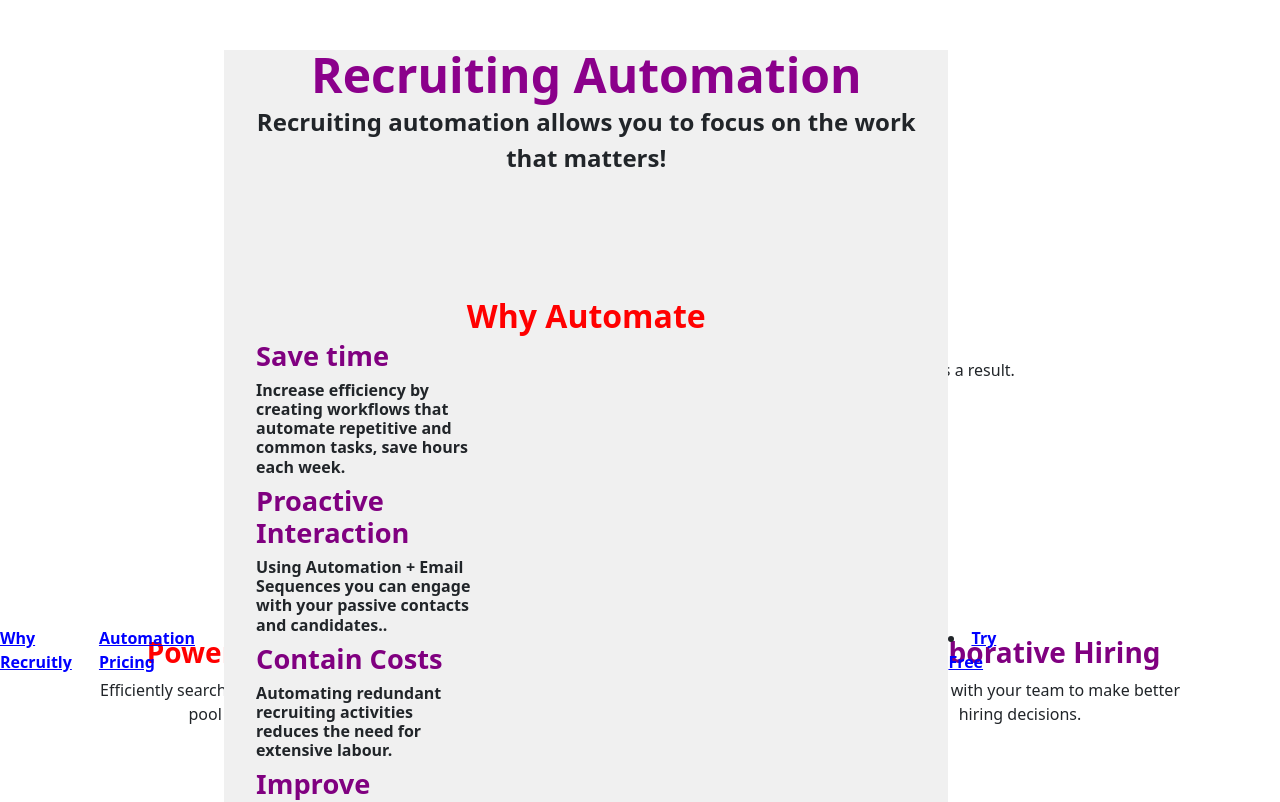
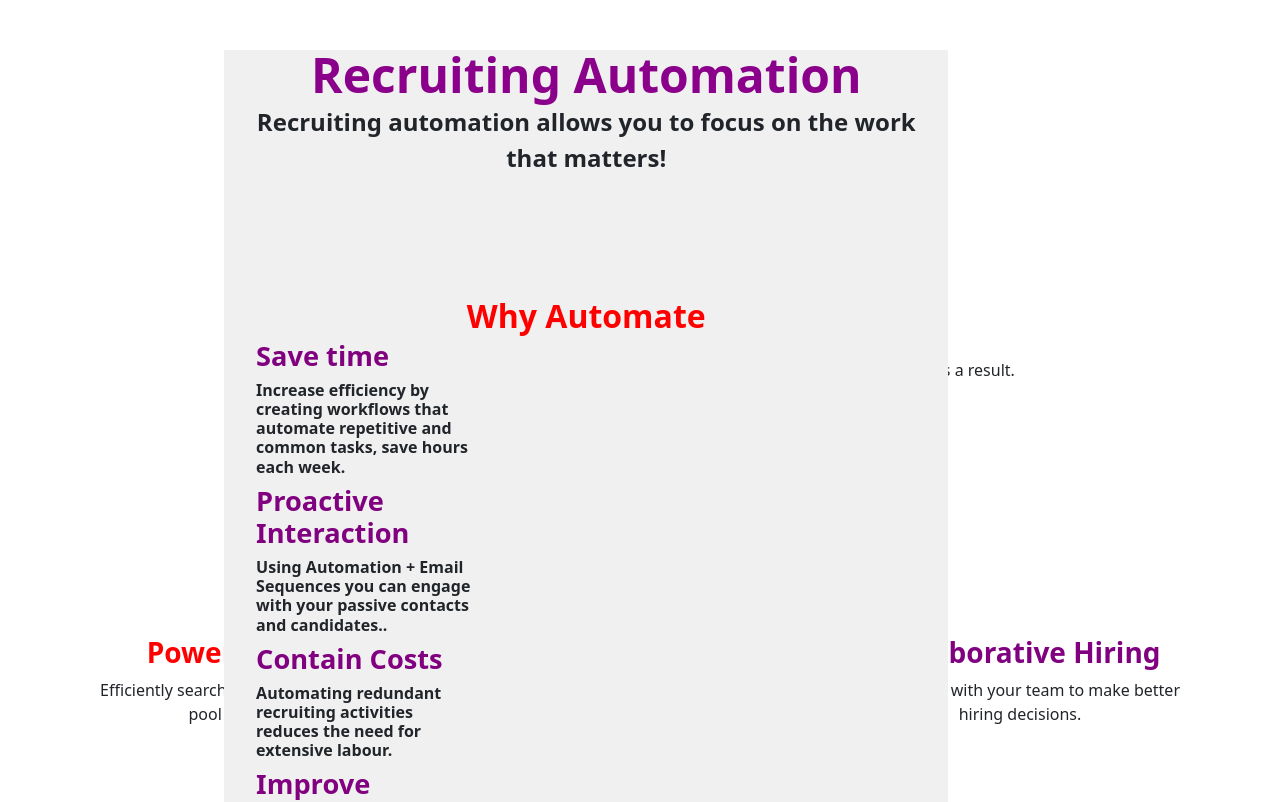
Before and after one commit to Yugandhar182/website_new, a Svelte app: page /automation in a window 1280 px wide. Shown: the top 802 px of the page. Built offline with nearby package versions, Linux system fonts and the light colour scheme.

Commit message:
Update recruitingautomation.svelte

```diff
--- a/src/recruitingautomation.svelte
+++ b/src/recruitingautomation.svelte
@@ -63,7 +63,7 @@
 
      .hero-section {
       text-align: center;
-      margin-top: -100px;
+      margin-top: -1300px;
       margin-bottom: 100px;
     }
     .recruiting-automation-section h{
@@ -106,7 +106,7 @@
 
       .automation-component {
         width: 100%;
-        height:150vh;
+        height:300vh;
         display: flex;
         flex-direction: column;
         justify-content: center;
```
